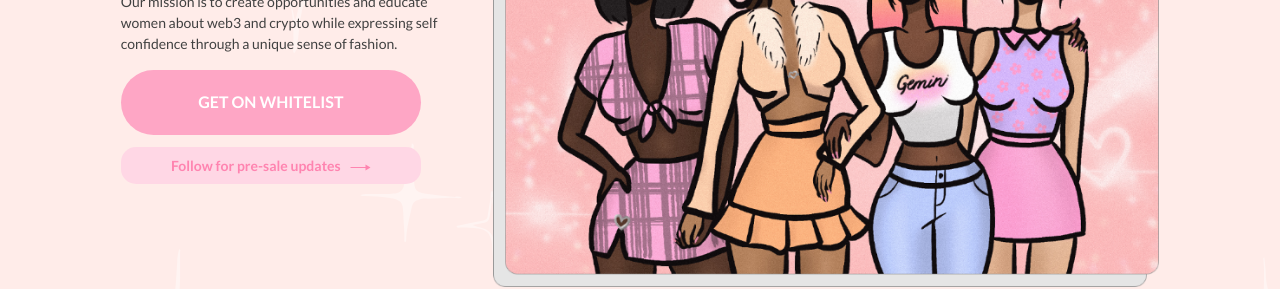
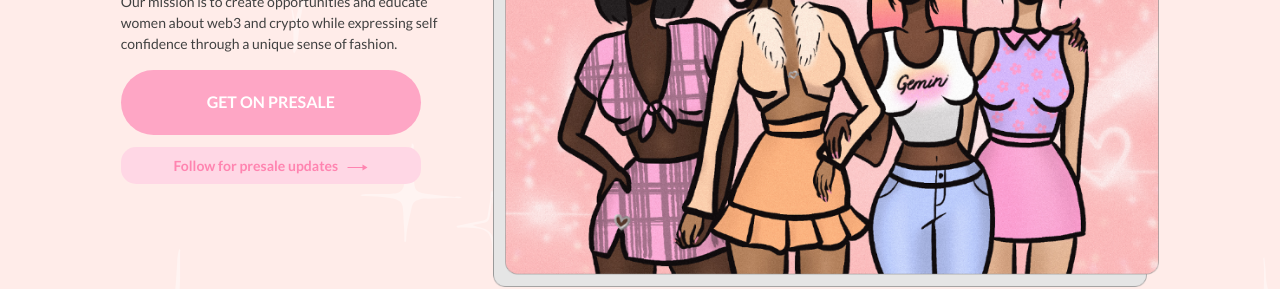
Before and after one commit to kshitij-official/honeyZ, a React (Create React App) app: page / in a window 1280 px wide. Shown: the part 374-663 px from the top of the page. Built offline with nearby package versions, Linux system fonts and the light colour scheme.

Commit message:
whitelist > presale

```diff
--- a/src/components/ComingSoon.js
+++ b/src/components/ComingSoon.js
@@ -75,8 +75,8 @@ export const ComingSoon = () => {
                   the blockchain runway.<br /><br />  Our mission is to create opportunities and educate women about web3
                   and crypto while expressing self confidence
                   through a unique sense of fashion.</p>
-                <a href='https://discord.gg/pT52wbTFJ7' className='btn1'>Get on Whitelist</a>
-                <a href='https://twitter.com/honeyznft' className='btn2'>Follow for pre-sale updates <span class="arrow"></span></a>
+                <a href='https://discord.gg/pT52wbTFJ7' className='btn1'>Get on presale</a>
+                <a href='https://twitter.com/honeyznft' className='btn2'>Follow for presale updates <span class="arrow"></span></a>
                 <div className="col mobile-show">
                   <ul className='social-links'>
                     <a href='https://twitter.com/honeyznft'><li><i className="icon-fa icon-twitter"></i></li></a>
--- a/src/components/Header.js
+++ b/src/components/Header.js
@@ -44,7 +44,7 @@ export const Header = () => {
                   <img src={image2} alt="No image" />
                 </a>
                 <div className="col-mobile mobile-show">
-                  <a className="btn-mint" href="https://discord.gg/pT52wbTFJ7">Get on Whitelist</a>
+                  <a className="btn-mint" href="https://discord.gg/pT52wbTFJ7">Get on presale</a>
                 </div>
                 <ul className='header-link navbar-nav me-auto mb-2 mb-lg-0'>
                   <HashLink smooth to={'/#home-id'}><li className="nav-item"><a className="nav-link" href="#">Home</a></li></HashLink>
@@ -67,7 +67,7 @@ export const Header = () => {
             </nav>
           </div>
           <div className="col mobile-show">
-            <a className="btn-mint" href="https://discord.gg/pT52wbTFJ7">Get on Whitelist</a>
+            <a className="btn-mint" href="https://discord.gg/pT52wbTFJ7">Get on presale</a>
           </div>
           <div className="col desktop-show">
             <ul className='social-links'>
```
